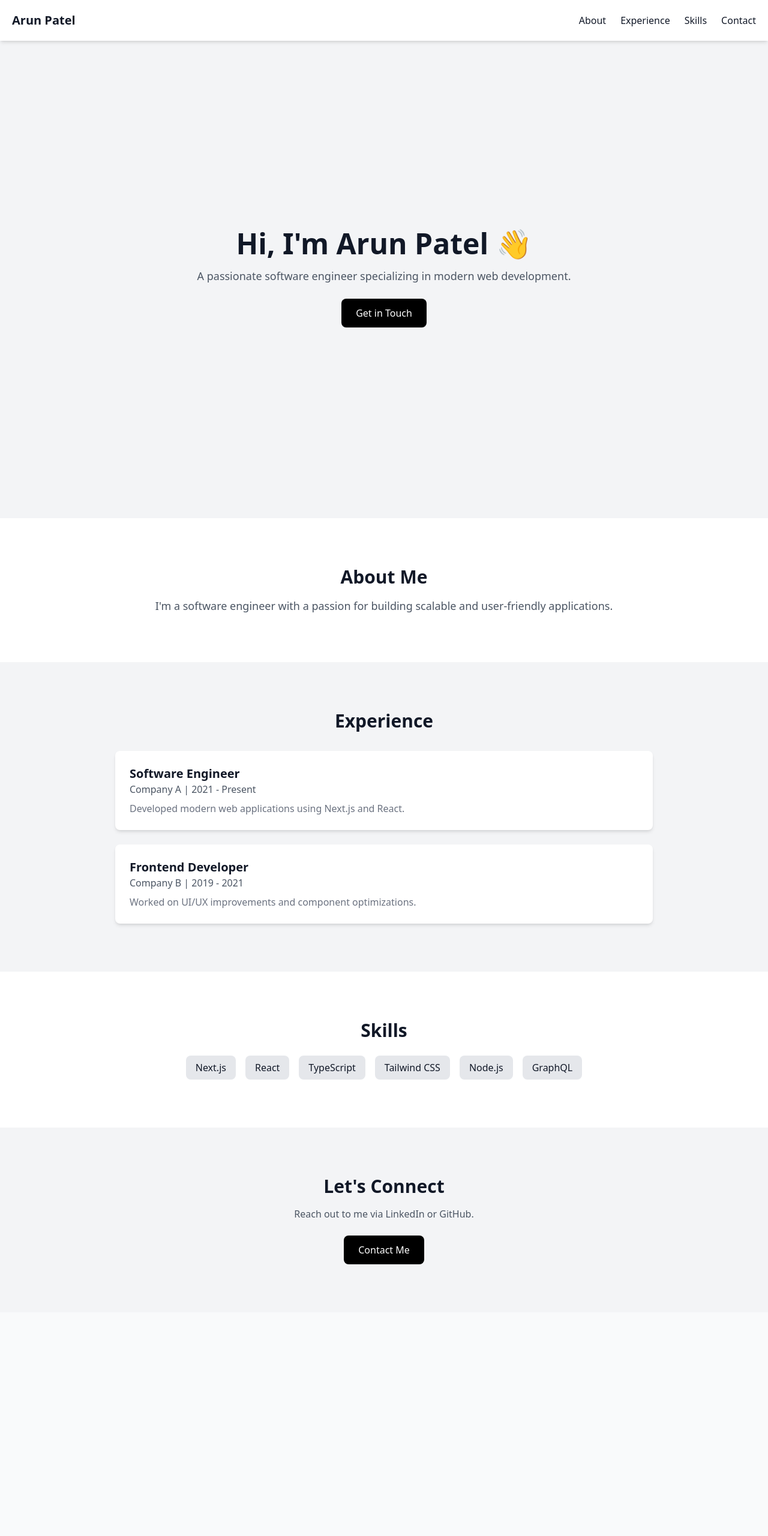
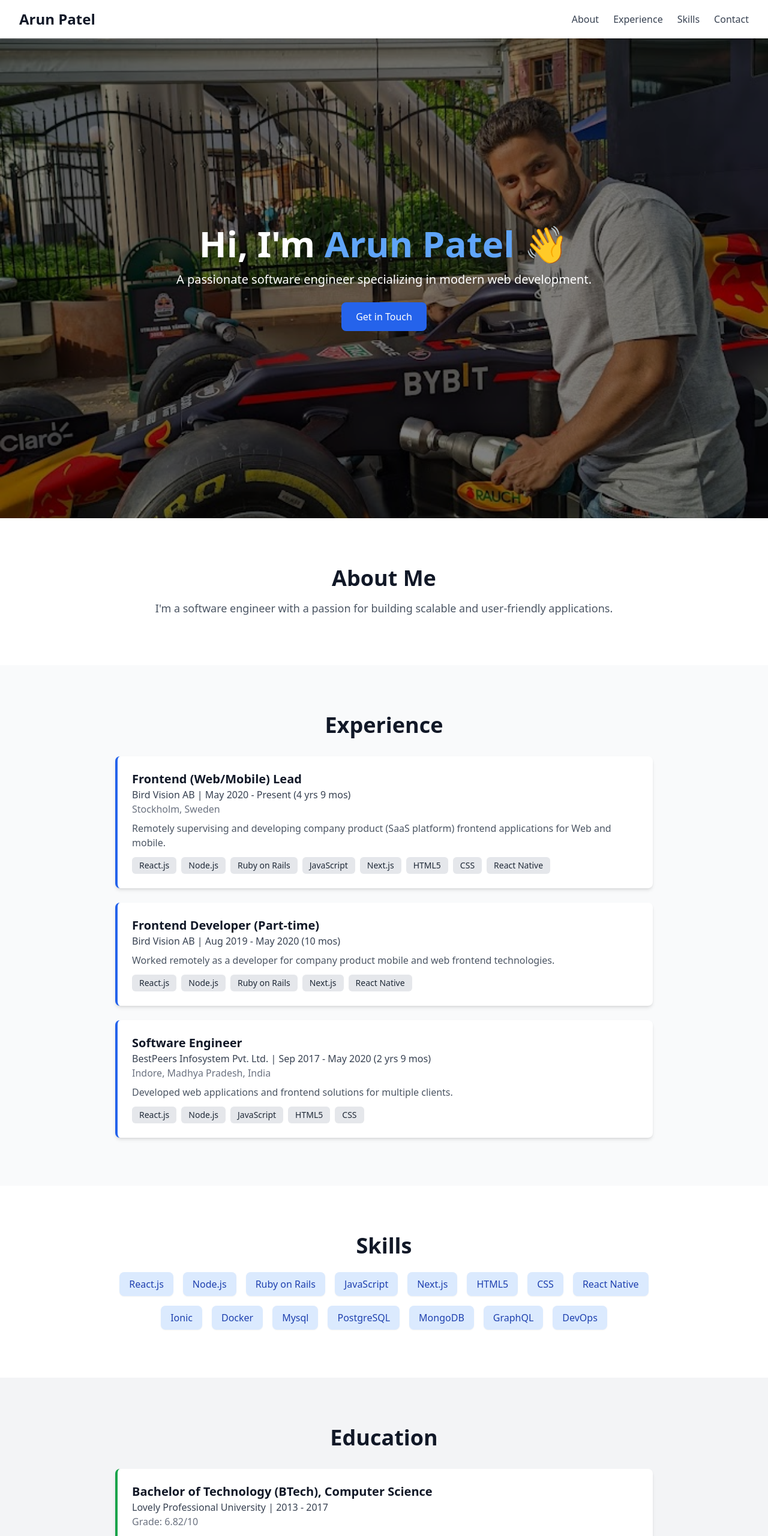
Before and after one commit to patelarun/mainframe-me, a Next.js app: page / in a window 1280 px wide. Shown: the top 2561 px of the page at 60% size. Before the commit the page ends 2188 px from the top, so only its background shows below. Built offline with nearby package versions, Linux system fonts and the light colour scheme.

Commit message:
Changes for hero background and udpate proper details

```diff
--- a/src/app/page.js
+++ b/src/app/page.js
@@ -3,6 +3,7 @@ import About from "../components/About";
 import Experience from "../components/Experience";
 import Skills from "../components/Skills";
 import Contact from "../components/Contact";
+import Education from "@/components/Education";
 
 export default function Home() {
   return (
@@ -11,6 +12,7 @@ export default function Home() {
       <About />
       <Experience />
       <Skills />
+      <Education />
       <Contact />
     </main>
   );
--- a/src/components/About.js
+++ b/src/components/About.js
@@ -3,20 +3,18 @@ import { motion } from "framer-motion";
 
 const About = () => {
   return (
-    <section id="about" className="py-20 bg-white">
-      <div className="container mx-auto max-w-4xl text-center">
-        <motion.h2
-          className="text-3xl font-bold"
-          initial={{ opacity: 0 }}
-          whileInView={{ opacity: 1 }}
-          transition={{ duration: 1 }}
-        >
-          About Me
-        </motion.h2>
-        <p className="mt-4 text-lg text-gray-600">
+    <section id="about" className="py-20 bg-white text-center">
+      <motion.div
+        initial={{ opacity: 0 }}
+        whileInView={{ opacity: 1 }}
+        transition={{ duration: 1 }}
+        className="max-w-4xl mx-auto"
+      >
+        <h2 className="text-4xl font-bold text-gray-900">About Me</h2>
+        <p className="mt-4 text-lg text-gray-600 leading-relaxed">
           I'm a software engineer with a passion for building scalable and user-friendly applications.
         </p>
-      </div>
+      </motion.div>
     </section>
   );
 };
--- a/src/components/Contact.js
+++ b/src/components/Contact.js
@@ -3,9 +3,9 @@ import { motion } from "framer-motion";
 
 const Contact = () => {
   return (
-    <section id="contact" className="py-20 bg-gray-100 text-center">
+    <section id="contact" className="py-20 bg-white text-center">
       <motion.h2
-        className="text-3xl font-bold"
+        className="text-4xl font-bold"
         initial={{ opacity: 0 }}
         whileInView={{ opacity: 1 }}
         transition={{ duration: 1 }}
@@ -15,7 +15,7 @@ const Contact = () => {
       <p className="mt-4 text-gray-600">Reach out to me via LinkedIn or GitHub.</p>
       <a
         href="https://www.linkedin.com/in/arunpwrk/"
-        className="mt-6 inline-block bg-black text-white px-6 py-3 rounded-lg hover:bg-gray-800"
+        className="mt-6 inline-block bg-blue-600 text-white px-6 py-3 rounded-lg hover:bg-blue-700 transition"
       >
         Contact Me
       </a>
--- /dev/null
+++ b/src/components/Education.js
@@ -0,0 +1,54 @@
+"use client";
+import { motion } from "framer-motion";
+
+const education = [
+  {
+    institution: "Lovely Professional University",
+    degree: "Bachelor of Technology (BTech), Computer Science",
+    duration: "2013 - 2017",
+    grade: "6.82/10",
+    description: "I am a Computer Science Engineering student passionate about technology and problem-solving. My academic journey has provided me with a solid foundation in programming, algorithms, and system design."
+  },
+  {
+    institution: "School for Excellence",
+    degree: "High School, Science",
+    duration: "2009 - 2013",
+    grade: "IX to XII",
+    description: "Studies Science and Non-Medical subjects such as Physics, Chemistry, and Mathematics."
+  }
+];
+
+const Education = () => {
+  return (
+    <section id="education" className="py-20 bg-gray-100">
+      <div className="container mx-auto max-w-4xl">
+        <motion.h2
+          className="text-4xl font-bold text-center"
+          initial={{ opacity: 0 }}
+          whileInView={{ opacity: 1 }}
+          transition={{ duration: 1 }}
+        >
+          Education
+        </motion.h2>
+        <div className="mt-8 space-y-6">
+          {education.map((edu, index) => (
+            <motion.div
+              key={index}
+              className="bg-white p-6 rounded-lg shadow-md border-l-4 border-green-600"
+              initial={{ opacity: 0, x: -50 }}
+              whileInView={{ opacity: 1, x: 0 }}
+              transition={{ duration: 0.7, delay: index * 0.2 }}
+            >
+              <h3 className="text-xl font-semibold text-gray-900">{edu.degree}</h3>
+              <p className="text-gray-700">{edu.institution} | {edu.duration}</p>
+              {edu.grade && <p className="text-gray-500">Grade: {edu.grade}</p>}
+              <p className="mt-2 text-gray-600">{edu.description}</p>
+            </motion.div>
+          ))}
+        </div>
+      </div>
+    </section>
+  );
+};
+
+export default Education;
--- a/src/components/Experience.js
+++ b/src/components/Experience.js
@@ -3,25 +3,36 @@ import { motion } from "framer-motion";
 
 const experiences = [
   {
-    company: "Company A",
-    position: "Software Engineer",
-    duration: "2021 - Present",
-    description: "Developed modern web applications using Next.js and React.",
+    company: "Bird Vision AB",
+    position: "Frontend (Web/Mobile) Lead",
+    duration: "May 2020 - Present (4 yrs 9 mos)",
+    location: "Stockholm, Sweden",
+    description: "Remotely supervising and developing company product (SaaS platform) frontend applications for Web and mobile.",
+    skills: ["React.js", "Node.js", "Ruby on Rails", "JavaScript", "Next.js", "HTML5", "CSS", "React Native"]
   },
   {
-    company: "Company B",
-    position: "Frontend Developer",
-    duration: "2019 - 2021",
-    description: "Worked on UI/UX improvements and component optimizations.",
+    company: "Bird Vision AB",
+    position: "Frontend Developer (Part-time)",
+    duration: "Aug 2019 - May 2020 (10 mos)",
+    description: "Worked remotely as a developer for company product mobile and web frontend technologies.",
+    skills: ["React.js", "Node.js", "Ruby on Rails", "Next.js", "React Native"]
   },
+  {
+    company: "BestPeers Infosystem Pvt. Ltd.",
+    position: "Software Engineer",
+    duration: "Sep 2017 - May 2020 (2 yrs 9 mos)",
+    location: "Indore, Madhya Pradesh, India",
+    description: "Developed web applications and frontend solutions for multiple clients.",
+    skills: ["React.js", "Node.js", "JavaScript", "HTML5", "CSS"]
+  }
 ];
 
 const Experience = () => {
   return (
-    <section id="experience" className="py-20 bg-gray-100">
+    <section id="experience" className="py-20 bg-gray-50">
       <div className="container mx-auto max-w-4xl">
         <motion.h2
-          className="text-3xl font-bold text-center"
+          className="text-4xl font-bold text-center"
           initial={{ opacity: 0 }}
           whileInView={{ opacity: 1 }}
           transition={{ duration: 1 }}
@@ -32,14 +43,22 @@ const Experience = () => {
           {experiences.map((exp, index) => (
             <motion.div
               key={index}
-              className="bg-white p-6 rounded-lg shadow-md"
+              className="bg-white p-6 rounded-lg shadow-md border-l-4 border-blue-600"
               initial={{ opacity: 0, x: -50 }}
               whileInView={{ opacity: 1, x: 0 }}
               transition={{ duration: 0.7, delay: index * 0.2 }}
             >
-              <h3 className="text-xl font-semibold">{exp.position}</h3>
-              <p className="text-gray-600">{exp.company} | {exp.duration}</p>
-              <p className="mt-2 text-gray-500">{exp.description}</p>
+              <h3 className="text-xl font-semibold text-gray-900">{exp.position}</h3>
+              <p className="text-gray-700">{exp.company} | {exp.duration}</p>
+              {exp.location && <p className="text-gray-500">{exp.location}</p>}
+              <p className="mt-2 text-gray-600">{exp.description}</p>
+              <div className="mt-3 flex flex-wrap gap-2">
+                {exp.skills.map((skill, i) => (
+                  <span key={i} className="bg-gray-200 px-3 py-1 rounded-md text-sm text-gray-800">
+                    {skill}
+                  </span>
+                ))}
+              </div>
             </motion.div>
           ))}
         </div>
--- a/src/components/Header.js
+++ b/src/components/Header.js
@@ -1,27 +1,26 @@
 "use client";
-import { useState } from "react";
 import Link from "next/link";
 import { motion } from "framer-motion";
 
 const Header = () => {
-  const [isOpen, setIsOpen] = useState(false);
-
   return (
     <motion.header
       className="fixed top-0 left-0 w-full bg-white shadow-md z-50"
-      initial={{ y: -100 }}
-      animate={{ y: 0 }}
+      initial={{ y: -50, opacity: 0 }}
+      animate={{ y: 0, opacity: 1 }}
       transition={{ duration: 0.5 }}
     >
-      <div className="container mx-auto flex justify-between items-center p-5">
+      <div className="container mx-auto flex justify-between items-center py-4 px-8">
         <Link href="/">
-          <h1 className="text-xl font-bold">Arun Patel</h1>
+          <h1 className="text-2xl font-bold text-gray-900 hover:text-gray-600 transition">
+            Arun Patel
+          </h1>
         </Link>
         <nav className="hidden md:flex space-x-6">
-          <Link href="#about" className="hover:text-gray-600">About</Link>
-          <Link href="#experience" className="hover:text-gray-600">Experience</Link>
-          <Link href="#skills" className="hover:text-gray-600">Skills</Link>
-          <Link href="#contact" className="hover:text-gray-600">Contact</Link>
+          <Link href="#about" className="text-gray-700 hover:text-gray-900 transition">About</Link>
+          <Link href="#experience" className="text-gray-700 hover:text-gray-900 transition">Experience</Link>
+          <Link href="#skills" className="text-gray-700 hover:text-gray-900 transition">Skills</Link>
+          <Link href="#contact" className="text-gray-700 hover:text-gray-900 transition">Contact</Link>
         </nav>
       </div>
     </motion.header>
--- a/src/components/Hero.js
+++ b/src/components/Hero.js
@@ -3,20 +3,28 @@ import { motion } from "framer-motion";
 
 const Hero = () => {
   return (
-    <section className="h-screen flex items-center justify-center text-center bg-gray-100">
+    <section
+      className="h-screen flex flex-col items-center justify-center text-center bg-cover bg-center bg-no-repeat relative"
+      style={{ backgroundImage: "url('/car_tool.jpg')" }} // Update with the actual image path
+    >
+      {/* Overlay for better readability */}
+      <div className="absolute inset-0 bg-black bg-opacity-50"></div>
+
       <motion.div
         initial={{ opacity: 0, y: 50 }}
         animate={{ opacity: 1, y: 0 }}
         transition={{ duration: 1 }}
-        className="max-w-3xl"
+        className="relative z-10 max-w-3xl text-white"
       >
-        <h1 className="text-5xl font-bold">Hi, I'm Arun Patel 👋</h1>
-        <p className="mt-4 text-lg text-gray-600">
+        <h1 className="text-6xl font-extrabold">
+          Hi, I'm <span className="text-blue-400">Arun Patel</span> 👋
+        </h1>
+        <p className="mt-4 text-xl">
           A passionate software engineer specializing in modern web development.
         </p>
         <a
           href="#contact"
-          className="mt-6 inline-block bg-black text-white px-6 py-3 rounded-lg hover:bg-gray-800"
+          className="mt-6 inline-block bg-blue-600 text-white px-6 py-3 rounded-lg hover:bg-blue-700 transition"
         >
           Get in Touch
         </a>
--- a/src/components/Skills.js
+++ b/src/components/Skills.js
@@ -1,14 +1,18 @@
 "use client";
 import { motion } from "framer-motion";
 
-const skills = ["Next.js", "React", "TypeScript", "Tailwind CSS", "Node.js", "GraphQL"];
+const skills = [
+  "React.js", "Node.js", "Ruby on Rails", "JavaScript", "Next.js",
+  "HTML5", "CSS", "React Native", "Ionic", "Docker", "Mysql",
+  "PostgreSQL", "MongoDB", "GraphQL", "DevOps"
+];
 
 const Skills = () => {
   return (
     <section id="skills" className="py-20 bg-white">
       <div className="container mx-auto max-w-4xl text-center">
         <motion.h2
-          className="text-3xl font-bold"
+          className="text-4xl font-bold"
           initial={{ opacity: 0 }}
           whileInView={{ opacity: 1 }}
           transition={{ duration: 1 }}
@@ -19,7 +23,7 @@ const Skills = () => {
           {skills.map((skill, index) => (
             <motion.span
               key={index}
-              className="bg-gray-200 px-4 py-2 rounded-lg"
+              className="bg-blue-100 text-blue-800 px-4 py-2 rounded-lg shadow-sm"
               initial={{ opacity: 0, scale: 0.8 }}
               whileInView={{ opacity: 1, scale: 1 }}
               transition={{ duration: 0.5, delay: index * 0.1 }}
```
Also changed, not shown: public/car_tool.jpg (added).
